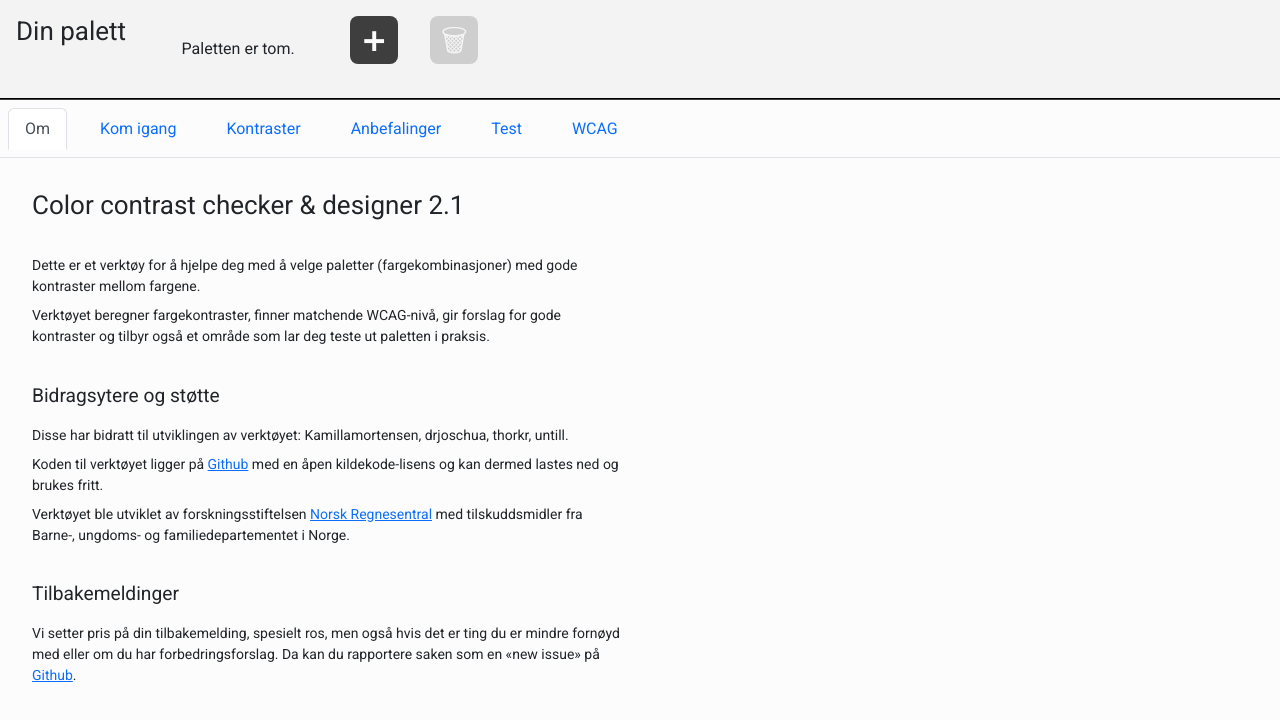
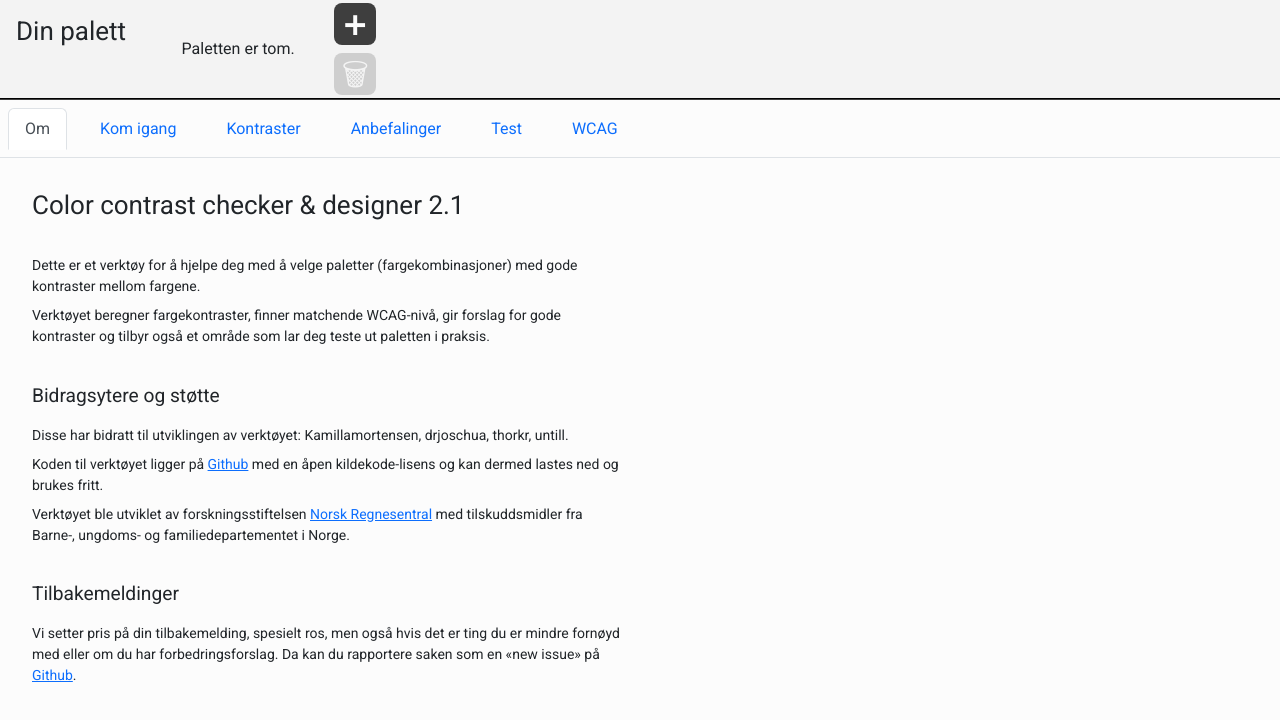
Before and after one commit to NorskRegnesentral/ccc21, a React (Create React App) app: page /#/ in a window 1280 px wide. Shown: the top 720 px of the page. Built offline with nearby package versions, Linux system fonts and the light colour scheme.

Commit message:
placed buttons in a vertical layout

```diff
--- a/src/components/myColors/myColors.css
+++ b/src/components/myColors/myColors.css
@@ -60,14 +60,12 @@
 
 .color-list-controls {
     display: flex;
-    flex-direction: row;
-    grid-area: controls;
+    flex-direction: column;
+  grid-area: controls;
+  grid-gap: .5em;
+  justify-content: center;
     padding: 0;
     margin: 0;
-}
-
-.color-list-control-separator {
-    flex-grow: 1;
 }
 
 @media screen and (min-width: 1400px) {
@@ -100,13 +98,13 @@ h1 {
 }
 
 .palette-button {
-  padding: 0;
-  width: 3rem;
-  height: 3rem;
+  padding: .7em;
+  width: 1em;
+  height: 1em;
   border-radius: .5rem;
   font-size: 30px;
   /* height: 50px; */
-  margin: 1rem;
+  margin: 0;
   display: flex;
   align-items: center;
   justify-content: center;
--- a/src/components/myColors/myColors.jsx
+++ b/src/components/myColors/myColors.jsx
@@ -64,7 +64,6 @@ const MyColors = ({ colorList, setColorList, direction, setDirection }) => {
           className="palette-button palette-add"
           onClick={addColorValue}
         >🞥</button>
-        <div className="color-list-control-separator"/>
         <button
           disabled={colorList.length === 0 ? true : false }
           className="palette-button palette-clear"
```
